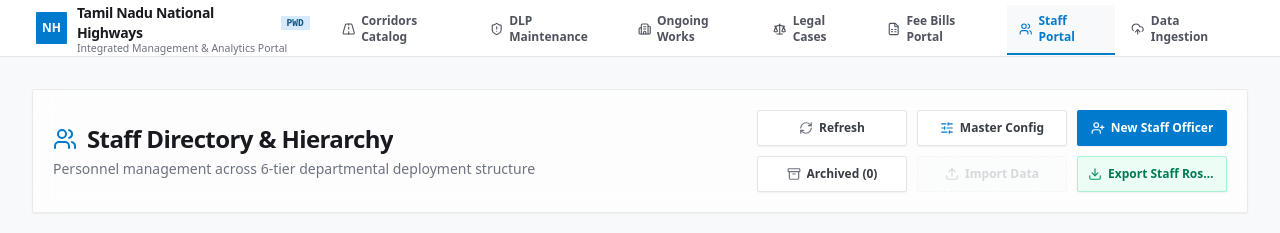
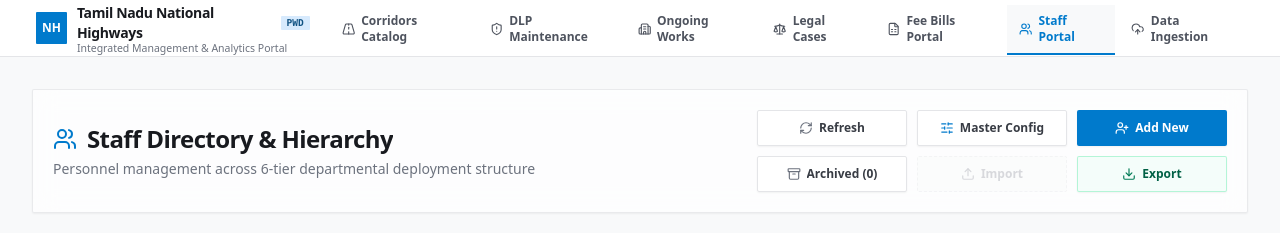
Before and after one commit to harish-3105/National-Highways, a Next.js app: page /staff in a window 1280 px wide. Shown: the top 233 px of the page. Built offline with nearby package versions, Linux system fonts and the light colour scheme; no server answers; the database is empty.

Commit message:
feat(ui): standardize module header buttons to 'Import', 'Export', and 'Add New' with muted green styling

```diff
--- a/src/app/dlp/page.tsx
+++ b/src/app/dlp/page.tsx
@@ -467,14 +467,14 @@ export default function DlpPage() {
               }}
               exportAction={{
                 onClick: () => setIsExportModalOpen(true),
-                label: "Export DLP Works",
+                label: "Export",
               }}
               primaryAction={{
                 onClick: () => {
                   setSelectedCorridorForEdit(null);
                   setUiMode('FORM');
                 },
-                label: "New Corridor Entry",
+                label: "Add New",
               }}
             />
 
--- a/src/app/highways/page.tsx
+++ b/src/app/highways/page.tsx
@@ -229,14 +229,14 @@ export default function HighwaysPage() {
               }}
               exportAction={{
                 onClick: () => setIsExportModalOpen(true),
-                label: "Export Catalog",
+                label: "Export",
               }}
               primaryAction={{
                 onClick: () => {
                   setSelectedHighwayForEdit(null);
                   setUiMode('FORM');
                 },
-                label: "Add Highway",
+                label: "Add New",
               }}
             />
 
--- a/src/components/common/ExportDataModal.tsx
+++ b/src/components/common/ExportDataModal.tsx
@@ -479,7 +479,7 @@ export const ExportDataModal: React.FC<ExportDataModalProps> = ({
               type="button"
               onClick={() => handleExecuteExport(false)}
               disabled={loading || activeRecordsCount === 0 || (!isCorridorsModule && selectedKeys.length === 0)}
-              className="inline-flex items-center gap-2 px-5 py-2 bg-emerald-600 hover:bg-emerald-700 text-white rounded-lg text-xs font-bold transition-colors cursor-pointer shadow-xs disabled:opacity-50"
+              className="inline-flex items-center gap-2 px-5 py-2 bg-emerald-700 hover:bg-emerald-800 text-white rounded-lg text-xs font-bold transition-colors cursor-pointer shadow-xs disabled:opacity-50"
             >
               {loading ? (
                 <>
--- a/src/components/common/ModulePageHeader.tsx
+++ b/src/components/common/ModulePageHeader.tsx
@@ -240,7 +240,7 @@ export const ModulePageHeader: React.FC<ModulePageHeaderProps> = ({
               className={`${ACTION_BTN_BASE} bg-white dark:bg-slate-900 border border-slate-200 dark:border-slate-800 hover:bg-slate-50 dark:hover:bg-slate-800 text-slate-700 dark:text-slate-300`}
             >
               <Upload className="w-3.5 h-3.5 shrink-0 text-indigo-600 dark:text-indigo-400" />
-              <span className="truncate">{importAction.label || 'Import Data'}</span>
+              <span className="truncate">{importAction.label || 'Import'}</span>
             </button>
           ) : (
             <button
@@ -250,7 +250,7 @@ export const ModulePageHeader: React.FC<ModulePageHeaderProps> = ({
               className={DISABLED_BTN_BASE}
             >
               <Upload className="w-3.5 h-3.5 shrink-0" />
-              <span className="truncate">{importAction?.label || 'Import Data'}</span>
+              <span className="truncate">{importAction?.label || 'Import'}</span>
             </button>
           )}
 
@@ -261,10 +261,10 @@ export const ModulePageHeader: React.FC<ModulePageHeaderProps> = ({
               type="button"
               onClick={exportAction.onClick}
               title="Export Module Data"
-              className={`${ACTION_BTN_BASE} bg-emerald-50 dark:bg-emerald-950/60 border border-emerald-200 dark:border-emerald-800 hover:bg-emerald-100 dark:hover:bg-emerald-900 text-emerald-700 dark:text-emerald-300`}
+              className={`${ACTION_BTN_BASE} bg-emerald-50/50 dark:bg-emerald-950/40 border border-emerald-200/80 dark:border-emerald-800/70 hover:bg-emerald-100/60 dark:hover:bg-emerald-900/40 text-emerald-800 dark:text-emerald-300`}
             >
-              <Download className="w-3.5 h-3.5 shrink-0 text-emerald-600 dark:text-emerald-400" />
-              <span className="truncate">{exportAction.label || 'Export Data'}</span>
+              <Download className="w-3.5 h-3.5 shrink-0 text-emerald-700 dark:text-emerald-400" />
+              <span className="truncate">{exportAction.label || 'Export'}</span>
             </button>
           ) : (
             <button
@@ -274,7 +274,7 @@ export const ModulePageHeader: React.FC<ModulePageHeaderProps> = ({
               className={DISABLED_BTN_BASE}
             >
               <Download className="w-3.5 h-3.5 shrink-0" />
-              <span className="truncate">{exportAction?.label || 'Export Data'}</span>
+              <span className="truncate">{exportAction?.label || 'Export'}</span>
             </button>
           )}
         </div>
--- a/src/components/fee-bills/FeeBillManagementPortal.tsx
+++ b/src/components/fee-bills/FeeBillManagementPortal.tsx
@@ -257,14 +257,14 @@ export function FeeBillManagementPortal() {
         }}
         exportAction={{
           onClick: () => setIsExportModalOpen(true),
-          label: "Export Excel",
+          label: "Export",
         }}
         primaryAction={{
           onClick: () => {
             setEditingBill(null);
             setActiveTab('create');
           },
-          label: "New Fee Bill Voucher",
+          label: "Add New",
         }}
       />
 
--- a/src/components/legal/LegalDashboard.tsx
+++ b/src/components/legal/LegalDashboard.tsx
@@ -404,11 +404,11 @@ export const LegalDashboard: React.FC = () => {
         }}
         exportAction={{
           onClick: () => setIsExportModalOpen(true),
-          label: "Export Legal Cases",
+          label: "Export",
         }}
         primaryAction={{
           onClick: handleCreateNew,
-          label: "New Legal Case",
+          label: "Add New",
         }}
       />
 
--- a/src/components/major-projects/MajorProjectsDashboard.tsx
+++ b/src/components/major-projects/MajorProjectsDashboard.tsx
@@ -459,14 +459,14 @@ export const MajorProjectsDashboard: React.FC = () => {
         }}
         exportAction={{
           onClick: () => setIsExportModalOpen(true),
-          label: "Custom Export",
+          label: "Export",
         }}
         primaryAction={{
           onClick: () => {
             setSelectedProjectForEdit(null);
             setUiMode('FORM');
           },
-          label: "Add Work",
+          label: "Add New",
         }}
       />
 
@@ -909,7 +909,7 @@ export const MajorProjectsDashboard: React.FC = () => {
           <div className="flex items-center gap-2">
             <button
               onClick={() => setIsExportModalOpen(true)}
-              className="inline-flex items-center gap-1.5 px-3.5 py-1.5 bg-emerald-600 hover:bg-emerald-700 text-white rounded-xl font-bold shadow-xs cursor-pointer transition-colors"
+              className="inline-flex items-center gap-1.5 px-3.5 py-1.5 bg-emerald-700 hover:bg-emerald-800 text-white rounded-xl font-bold shadow-xs cursor-pointer transition-colors"
             >
               <Download className="w-3.5 h-3.5" /> Export Selected ({selectedIds.length})
             </button>
--- a/src/components/staff/StaffDashboard.tsx
+++ b/src/components/staff/StaffDashboard.tsx
@@ -347,14 +347,14 @@ export const StaffDashboard: React.FC = () => {
               }}
               exportAction={{
                 onClick: () => setIsExportModalOpen(true),
-                label: "Export Staff Roster",
+                label: "Export",
               }}
               primaryAction={{
                 onClick: () => {
                   setSelectedStaffForEdit(null);
                   setUiMode("FORM");
                 },
-                label: "New Staff Officer",
+                label: "Add New",
                 icon: UserPlus,
               }}
             />
```
